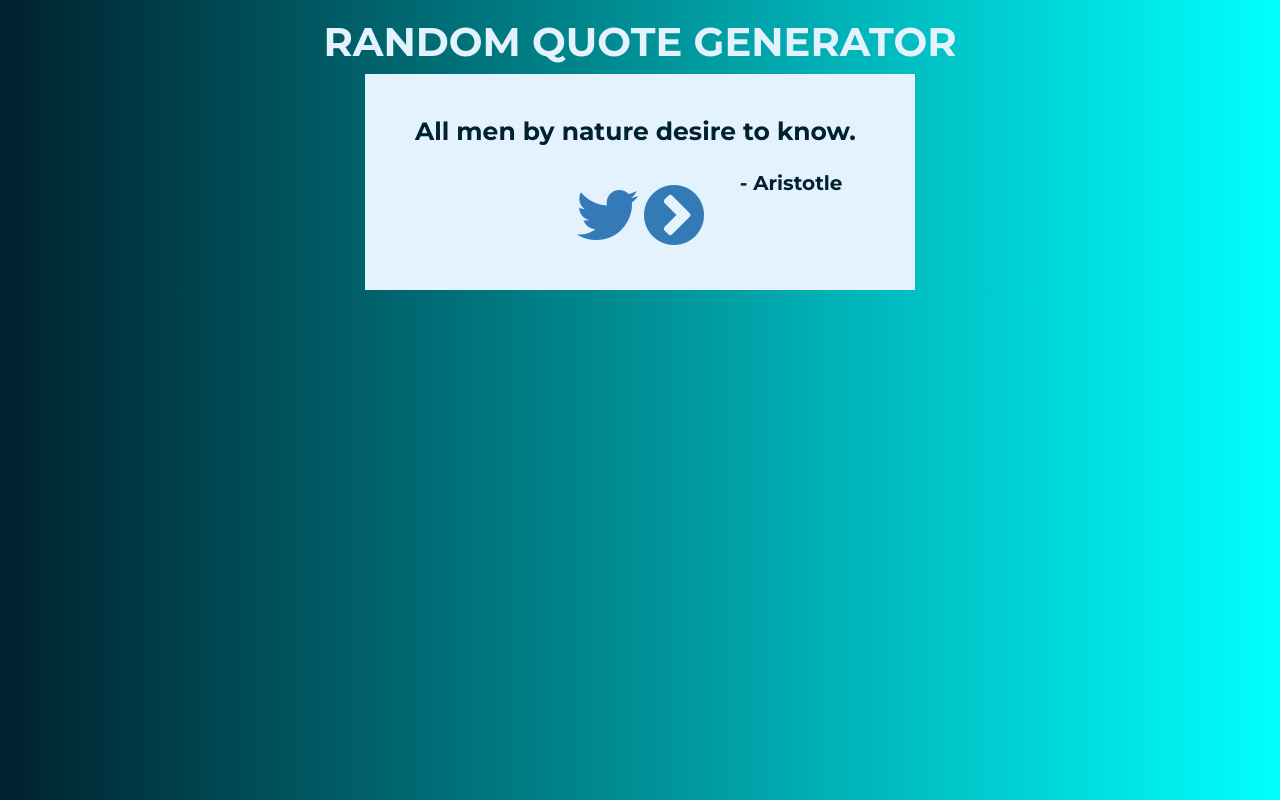
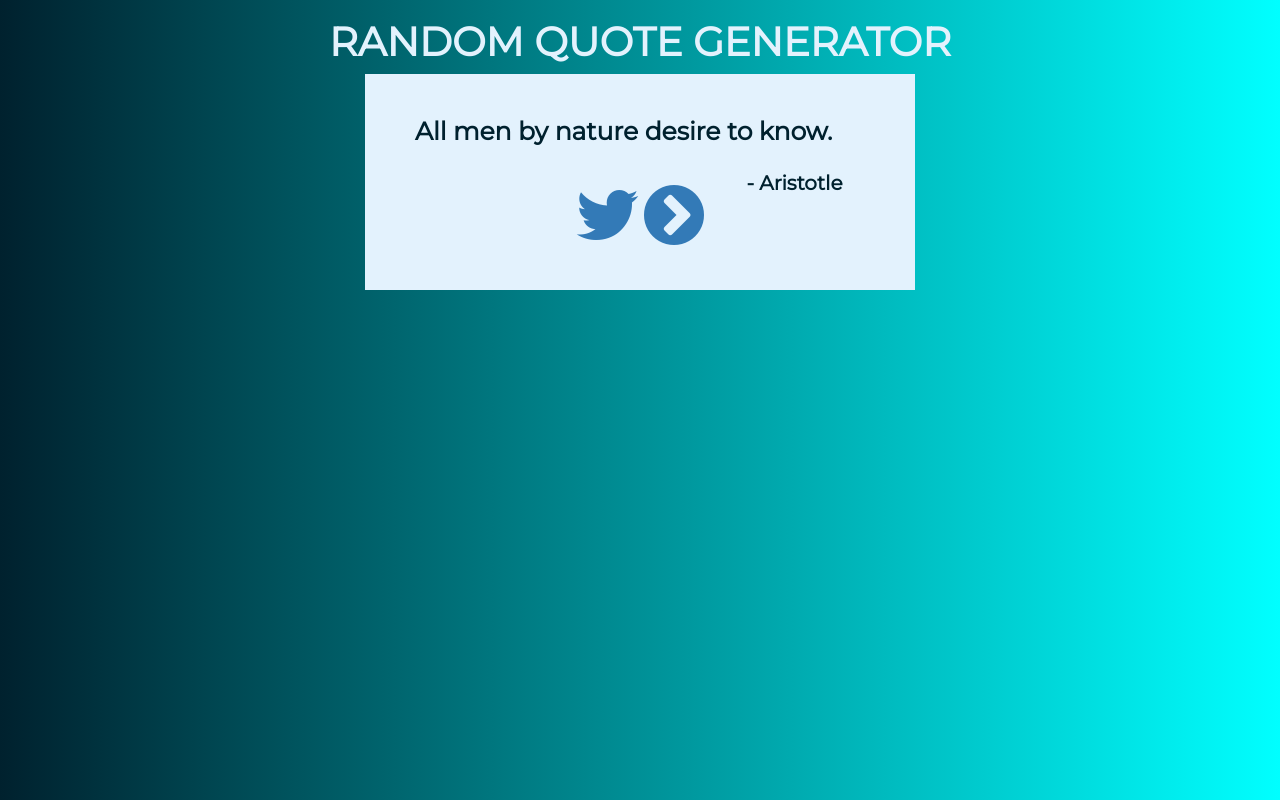
Before and after one commit to bfgonzalez/random-quote-generator, a plain HTML site: page index.html in a window 1280 px wide. Drawn offline with nearby package versions, Linux system fonts and the light colour scheme.

```diff
--- a/index.html
+++ b/index.html
@@ -17,7 +17,7 @@
   <!-- Links for fonts, and font awesome icons -->
   <link href="https://cdnjs.cloudflare.com/ajax/libs/font-awesome/4.7.0/css/font-awesome.min.css" rel="stylesheet">
 
-  <link href="https://fonts.googleapis.com/css?family=Montserrat:400,400i,700" rel="stylesheet">
+  <link href="https://fonts.googleapis.com/css?family=Montserrat" rel="stylesheet">
 
   <link href="https://fonts.googleapis.com/css?family=Raleway" rel="stylesheet" type="text/css">
 
```
